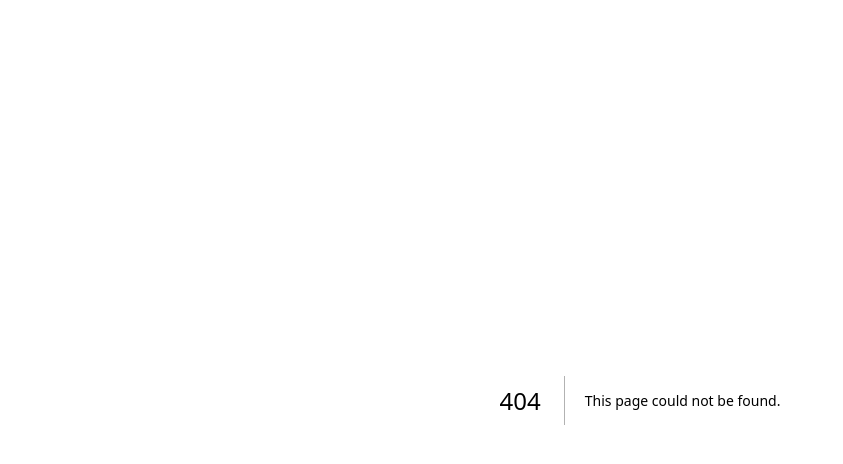
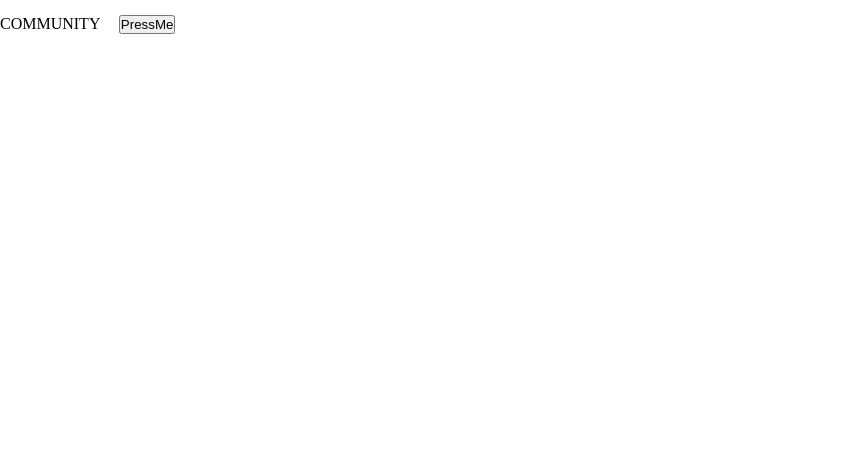
Before and after one commit to Asatilloev/nestar-demo, a Next.js app: page /community in a window 1280 px wide. Before the commit this address had no page. Shown: the top 464 px of the page, without its empty margins (0-843 px from the left). Built offline with nearby package versions, Linux system fonts and the light colour scheme.

Commit message:
feat: Organize and test pages router system

```diff
--- a/pages/_document.tsx
+++ b/pages/_document.tsx
@@ -1,6 +1,7 @@
 import { Html, Head, Main, NextScript } from "next/document";
 
 export default function Document() {
+  console.log("Document - Page router Rendered");
   return (
     <Html lang="en">
       <Head />
--- /dev/null
+++ b/pages/community/index.tsx
@@ -0,0 +1,20 @@
+import { useState } from "react";
+
+const Community = () => {
+  console.log("Community Page Rendered");
+  const [title, setTitle] = useState<string>("hello");
+
+  return (
+    <div>
+      COMMUNITY{" "}
+      <button
+        onClick={() => alert("Hello MIT")}
+        style={{ margin: "15px" }}
+      >
+        PressMe
+      </button>
+    </div>
+  );
+};
+
+export default Community;
--- /dev/null
+++ b/pages/property/index.tsx
@@ -0,0 +1,6 @@
+const PropertyList = () => {
+  console.log("PROPERTY LIST COMPONENT - PAGES ROUTER");
+  return <div>PROPERTY LIST</div>;
+};
+
+export default PropertyList;
--- a/styles/globals.css
+++ b/styles/globals.css
@@ -83,17 +83,12 @@
 body {
   max-width: 100vw;
   overflow-x: hidden;
+  margin: 0;
+  padding: 0;
+  background: #ffffff;
+  color: #000000;
 }
 
-body {
-  color: rgb(var(--foreground-rgb));
-  background: linear-gradient(
-      to bottom,
-      transparent,
-      rgb(var(--background-end-rgb))
-    )
-    rgb(var(--background-start-rgb));
-}
 
 a {
   color: inherit;
```
Also changed, not shown: pages/property/[productId]/index.tsx (added, +10 -0 lines), 1 other file (tests, documents, lock files or other folders).
